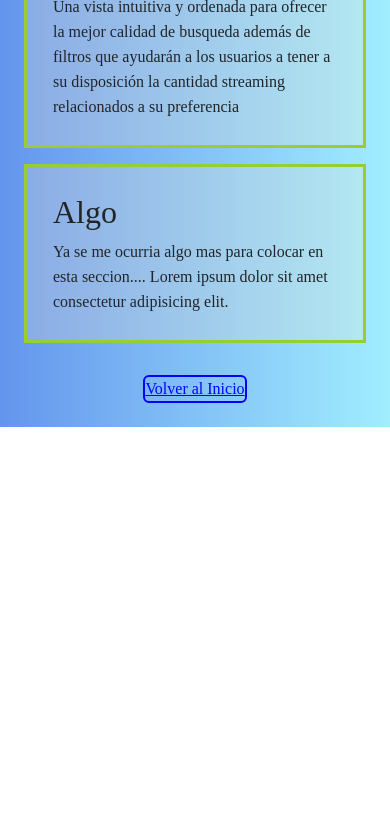
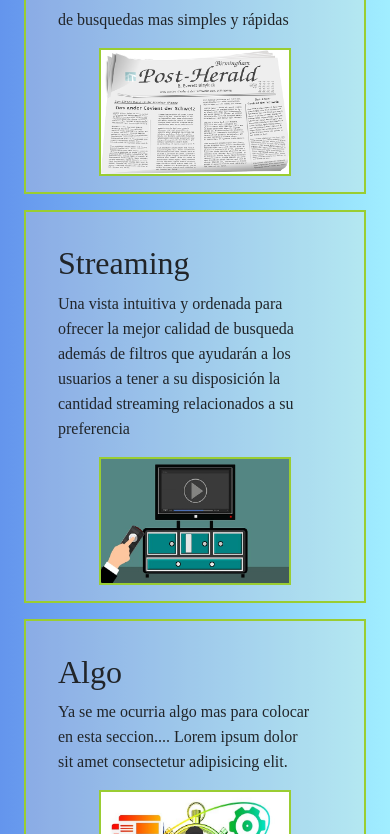
Before and after one commit to ShonnyXT/coder-proyecto-desarollo-web, a plain HTML site: page pages/briefcase.html in a window 390 px wide. Shown: the part 729-1563 px from the top of the page. Before the commit the page ends 1156 px from the top, so only its background shows below. Drawn offline with nearby package versions, Linux system fonts and the light colour scheme.

Commit message:
hybrid bootstrap full responsive

```diff
--- a/pages/briefcase.html
+++ b/pages/briefcase.html
@@ -26,36 +26,44 @@
     <header>
         <h2>Portafolio Personal</h2>
     </header>
-    <article>
-        <section class="portafolio-seccion">
-            <div>
+
+    <!--bootstrap grid-->
+    <article class="portafolio-article" class="conteiner">
+
+        <section class="portafolio-seccion" class="row">
+            <div class="col">
                 <h4>Encuesta</h4>
                 <span>Realize este trabajo pensando en el consumidor final y teniendo en cuenta varias variables que pueden llegar a ser mas generalizado para el público.</span>
             </div>
             <img src="../multimedia/briefcase-encuesta.jpg" alt="encuesta" class="portafolio-imagen">
         </section>
-        <section class="portafolio-seccion">
-            <div>
+
+        <section class="portafolio-seccion" class="row">
+            <div class="col">
                 <h4>Noticiario</h4>
                 <span>Un exelente uso del tamaño y buena vista para globalizar a la mayoria de los lectores ademas de ofrecer herramientas de busquedas mas simples y rápidas</span>
             </div>
             <img src="../multimedia/briefcase-noticia.jpg" alt="noticiario" class="portafolio-imagen">
         </section>
-        <section class="portafolio-seccion">
-            <div>
+
+        <section class="portafolio-seccion" class="row">
+            <div class="col">
                 <h4>Streaming</h4>
                 <span>Una vista intuitiva y ordenada para ofrecer la mejor calidad de busqueda además de filtros que ayudarán a los usuarios a tener a su disposición la cantidad streaming relacionados a su preferencia</span>
             </div>
             <img src="../multimedia/briefcase-streaming.jpg" alt="streaming" class="portafolio-imagen">
         </section>
-        <section class="portafolio-seccion">
-            <div>
+
+        <section class="portafolio-seccion" class="row" >
+            <div class="col">
                 <h4>Algo</h4>
                 <span>Ya se me ocurria algo mas para colocar en esta seccion.... Lorem ipsum dolor sit amet consectetur adipisicing elit.</span>
             </div>
             <img src="../multimedia/briefcase-algo.jpg" alt="algo" class="portafolio-imagen">
         </section>
+
     </article>
+
     <footer>
         <a href="#inicio">Volver al Inicio</a>
     </footer>
--- a/styles.css
+++ b/styles.css
@@ -168,7 +168,9 @@ a {
 
 
 
-
+.portafolio-article {
+    padding: 5rem;
+}
 .portafolio-seccion {
     display: flex;
     flex-direction: row;
@@ -176,22 +178,28 @@ a {
     justify-content: space-between;
     margin: 2rem;
     border: solid 3px yellowgreen;
-    padding: 6rem 6rem;
+    padding: 3rem 3rem;
     background-color: rgba(255, 228, 196, 0.226);
 }
 .portafolio-seccion div {
-    padding: 10px;
+    margin: 1rem 2rem 1rem 1rem;
 }
 .portafolio-imagen {
-    height: 200px;
-    width: 400px;
+    border: solid 2px yellowgreen;
+    height: 12rem;
+    width: 18rem;
+    background-size: 100%;
 }
-@media screen and (max-width:1270px) {
-    .portafolio-seccion img {display: none;}
-    .portafolio-seccion {margin: 2rem;padding: 3rem 3rem;}
+@media screen and (max-width:1080px) {
+    .portafolio-article {padding: 1rem;}
+    .portafolio-seccion {margin: 1rem;padding: 1rem;}
 }
-@media screen and (max-width:720px) {
-    .portafolio-seccion {margin: 1rem;padding: 1rem 1rem;}
+@media screen and (max-width:767px) {
+    .portafolio-article {padding: .5rem;}
+    .portafolio-seccion {display: flex;flex-direction: column;margin: 1rem .5rem;padding: 1rem 1rem;border: solid 2px yellowgreen;}
+}
+@media screen and (max-width:424px) {
+    .portafolio-imagen {height: 8rem;width: 12rem;background-size: 100%;}
 }
 
 
```
